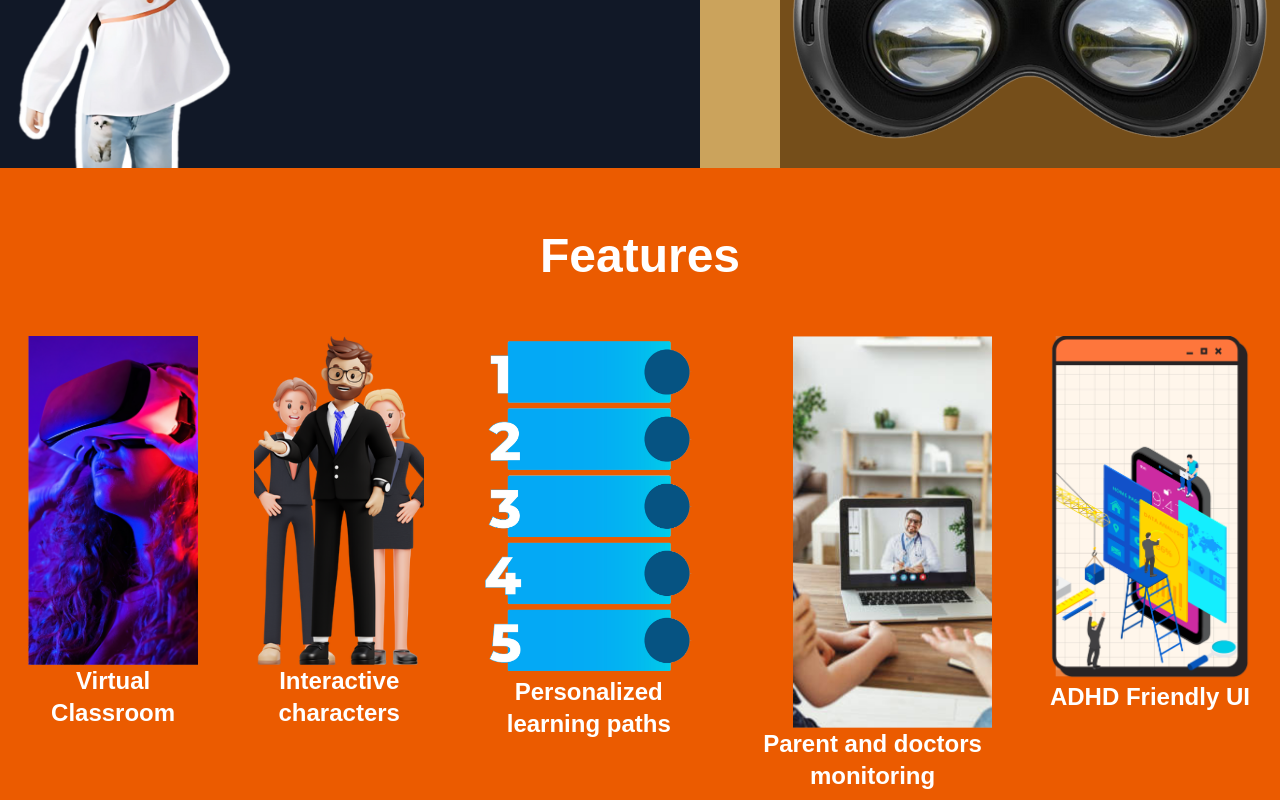
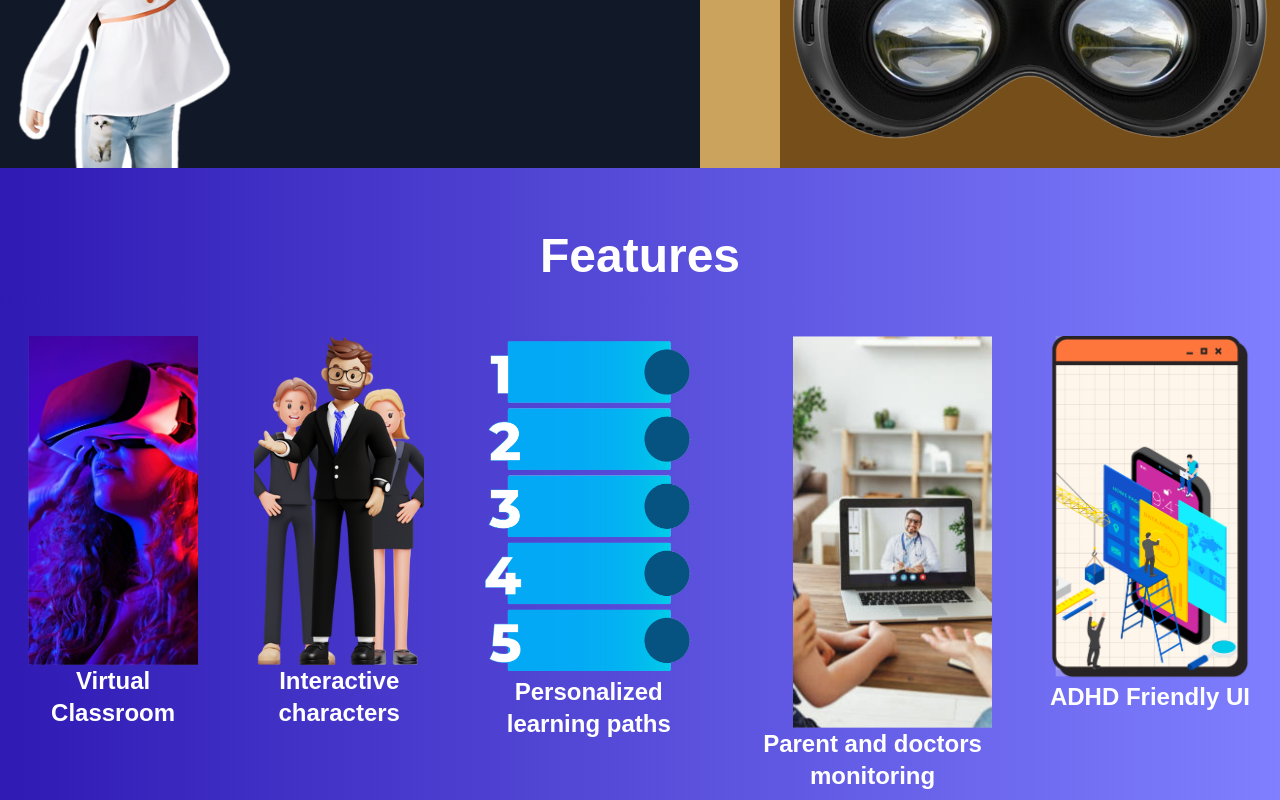
Before and after one commit to Eaman006/Yukti-website, a Next.js app in the folder my-app/: page / in a window 1280 px wide. Shown: the part 1226-2026 px from the top of the page. Built offline with nearby package versions, Linux system fonts and the light colour scheme.

Commit message:
background added

```diff
--- a/my-app/app/page.js
+++ b/my-app/app/page.js
@@ -110,7 +110,7 @@ export default function Home() {
         </div>
       </div>
 
-      <div className="bg-[#eb5b00] p-2 h-full">
+      <div className="bg-gradient-to-r from-[#2f1ab4] to-[#7f7fff] p-2 h-full">
         <div className="mx-5 text-5xl font-extrabold my-14 text-center">Features</div>
         <div className="flex gap-14 mx-5">
           <div className="flex-row">
```
